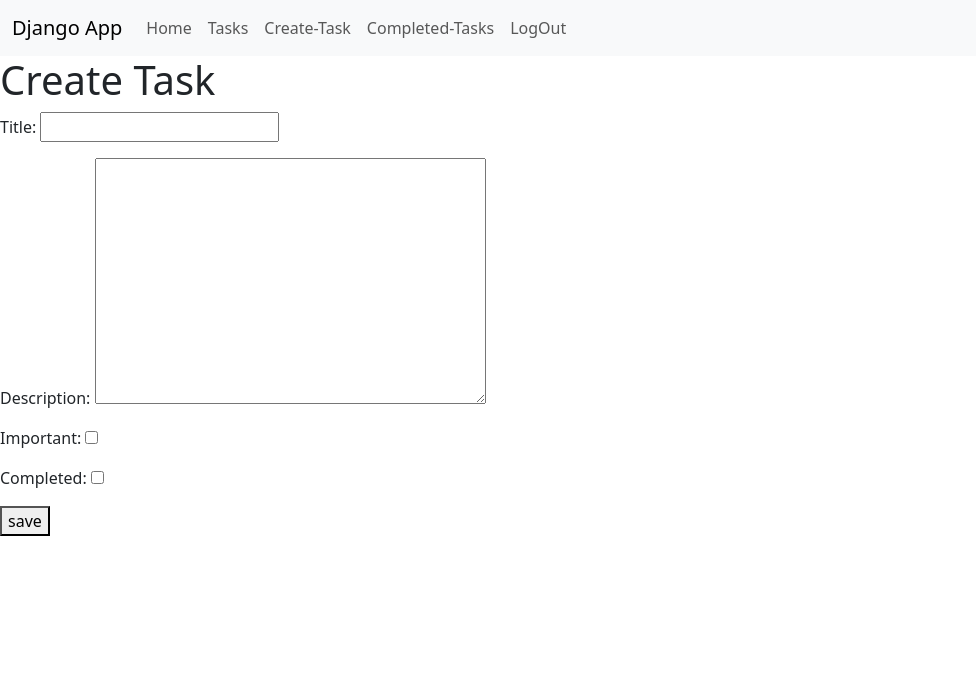
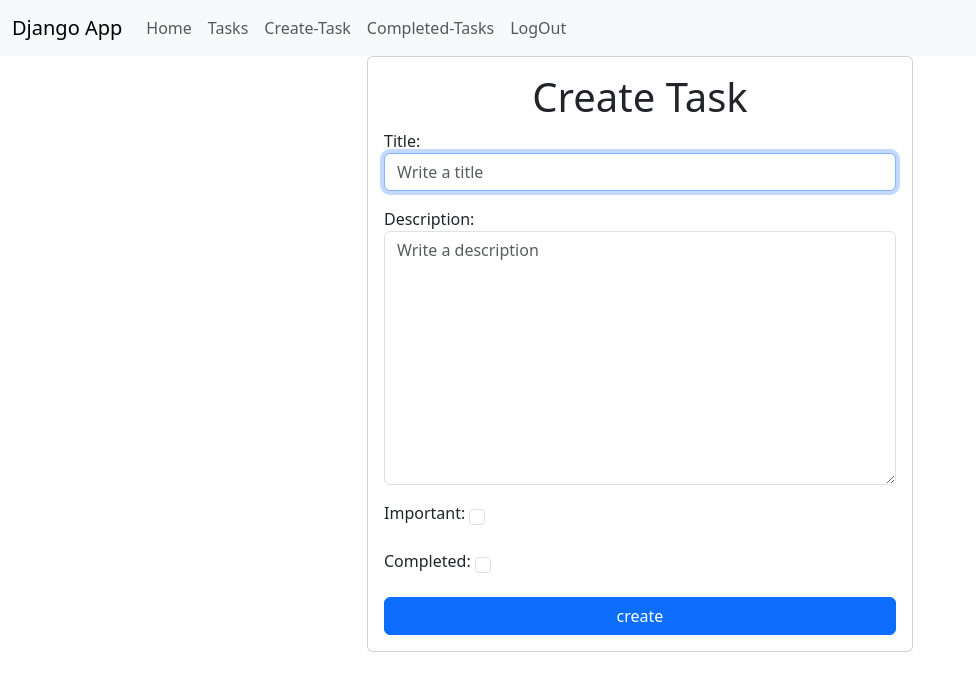
Before and after one commit to joelcm20/django-crud-auth, a Django app: page /tasks/create/ in a window 1280 px wide. Shown: the top 691 px of the page, without its empty margins (0-976 px from the left). Run offline with Django 4.2, Linux system fonts and the light colour scheme; the visitor is signed in with stand-in values (Sample User, id 1).

Commit message:
forms y create_task: atributos y estilos agregados

```diff
--- a/tasks/forms.py
+++ b/tasks/forms.py
@@ -1,7 +1,14 @@
-from django.forms import ModelForm
+from django import forms
 from .models import Task
 
-class TaskForm(ModelForm):
+
+class TaskForm(forms.ModelForm):
     class Meta:
         model = Task
         fields = ["title", "description", "important", "completed"]
+        widgets = {
+            "title": forms.TextInput(attrs={"class": "form-control", "placeholder": "Write a title", "autofocus": ""}),
+            "description": forms.Textarea(attrs={"class": "form-control", "placeholder": "Write a description"}),
+            "important": forms.CheckboxInput(attrs={"class": "my-2 form-check-input"}),
+            "completed": forms.CheckboxInput(attrs={"class": "my-2 form-check-input"})
+        }
--- a/tasks/templates/create_task.html
+++ b/tasks/templates/create_task.html
@@ -1,15 +1,18 @@
-{% extends "base.html" %}
+{% extends "base.html" %} {% block content %}
 
-{% block content %}
-<h1>Create Task</h1>
+<main class="container">
+  <div class="row">
+    <div class="col-md-6 offset-md-3">
+      <form method="post" class="card card-body">
+        {% csrf_token %}
+        <h1 class="text-center display-6">Create Task</h1>
+        {% if error %}
+        <p style="color: red">{{error}}</p>
+        {%endif%} {{form.as_p}}
+        <button class="btn btn-primary">create</button>
+      </form>
+    </div>
+  </div>
+</main>
 
-{% if error %}
-<p style="color: red;">{{error}}</p>
-{%endif%}
-
-<form method="post">
-    {% csrf_token %}
-    {{form.as_p}}
-    <button>save</button>
-</form>
 {% endblock %}
```
Also changed, not shown: tasks/templates/task.html (+14 -4 lines).
